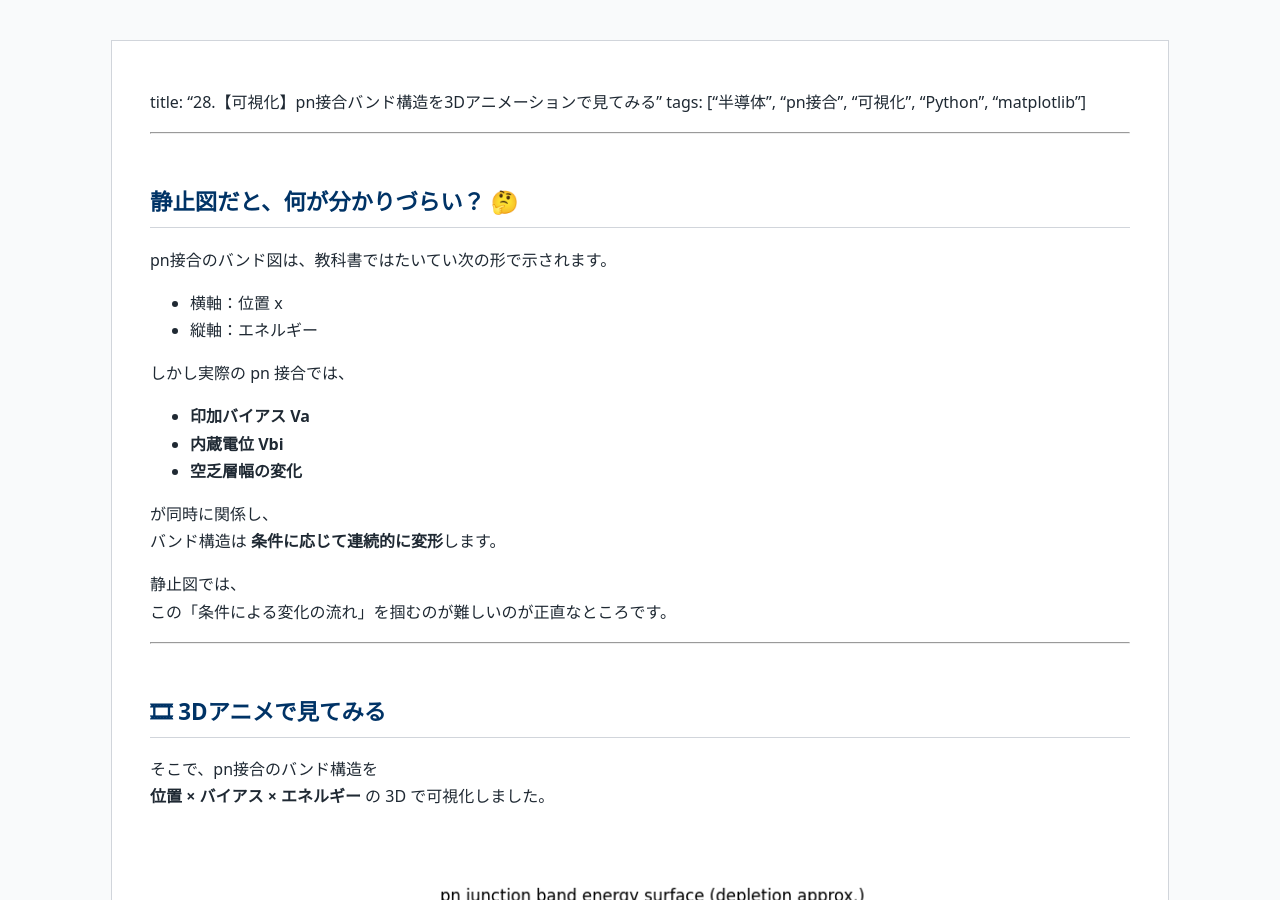
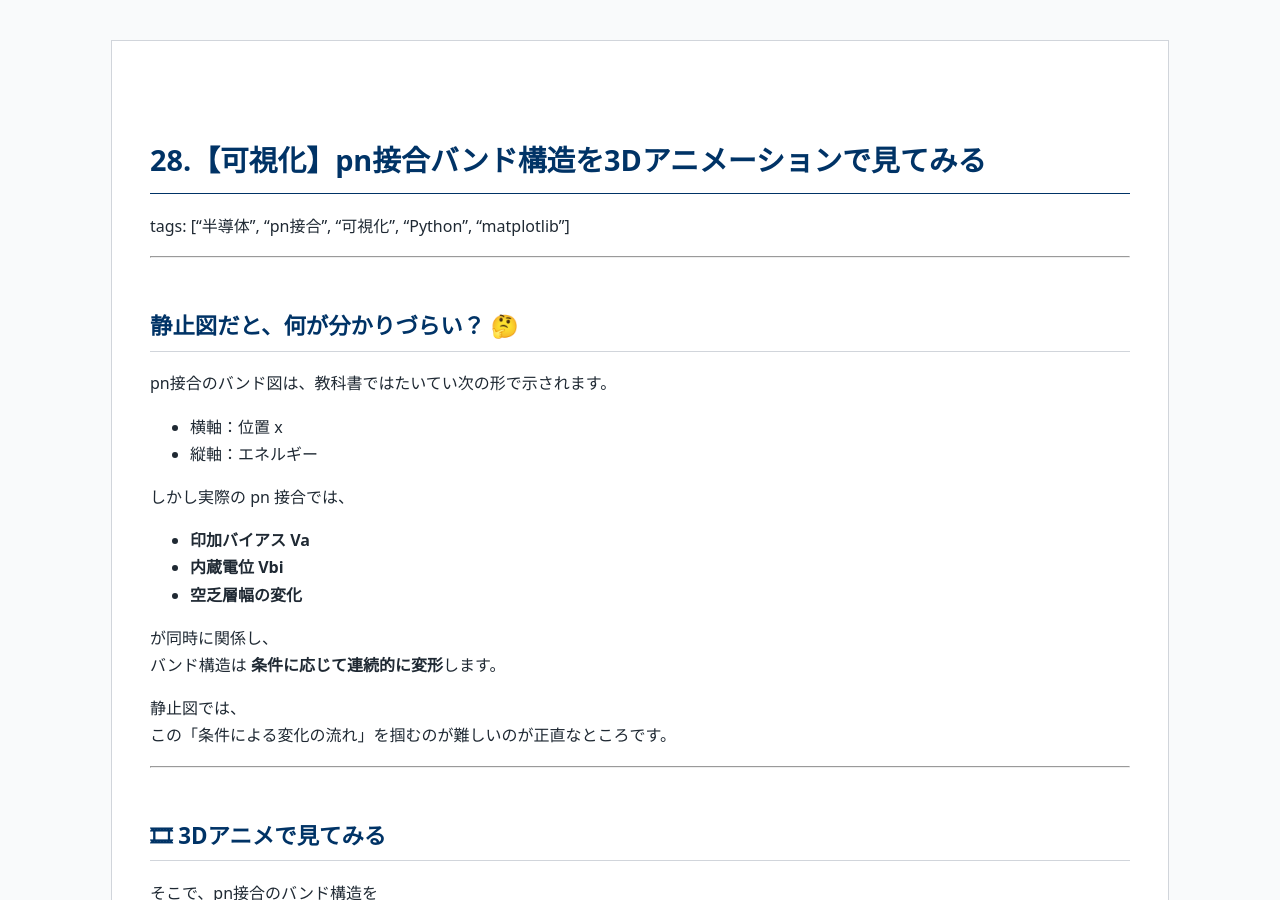
Before and after one commit to Samizo-AITL/qiita-articles, a Jekyll site: the page built from articles/28_gif_anim_pn_junction_band.md, in a window 1280 px wide and 900 px high. Built offline with Jekyll 4.4.1, drawn with Linux system fonts in a browser that asks for light colours; some of the changed lines change nothing that is shown.

Commit message:
Update 28_gif_anim_pn_junction_band.md

```diff
--- a/articles/28_gif_anim_pn_junction_band.md
+++ b/articles/28_gif_anim_pn_junction_band.md
@@ -3,7 +3,7 @@ layout: default
 title: Qiita Articles
 ---
 
-title: "28.【可視化】pn接合バンド構造を3Dアニメーションで見てみる"
+# 28.【可視化】pn接合バンド構造を3Dアニメーションで見てみる
 tags: ["半導体", "pn接合", "可視化", "Python", "matplotlib"]
 
 ---
```
